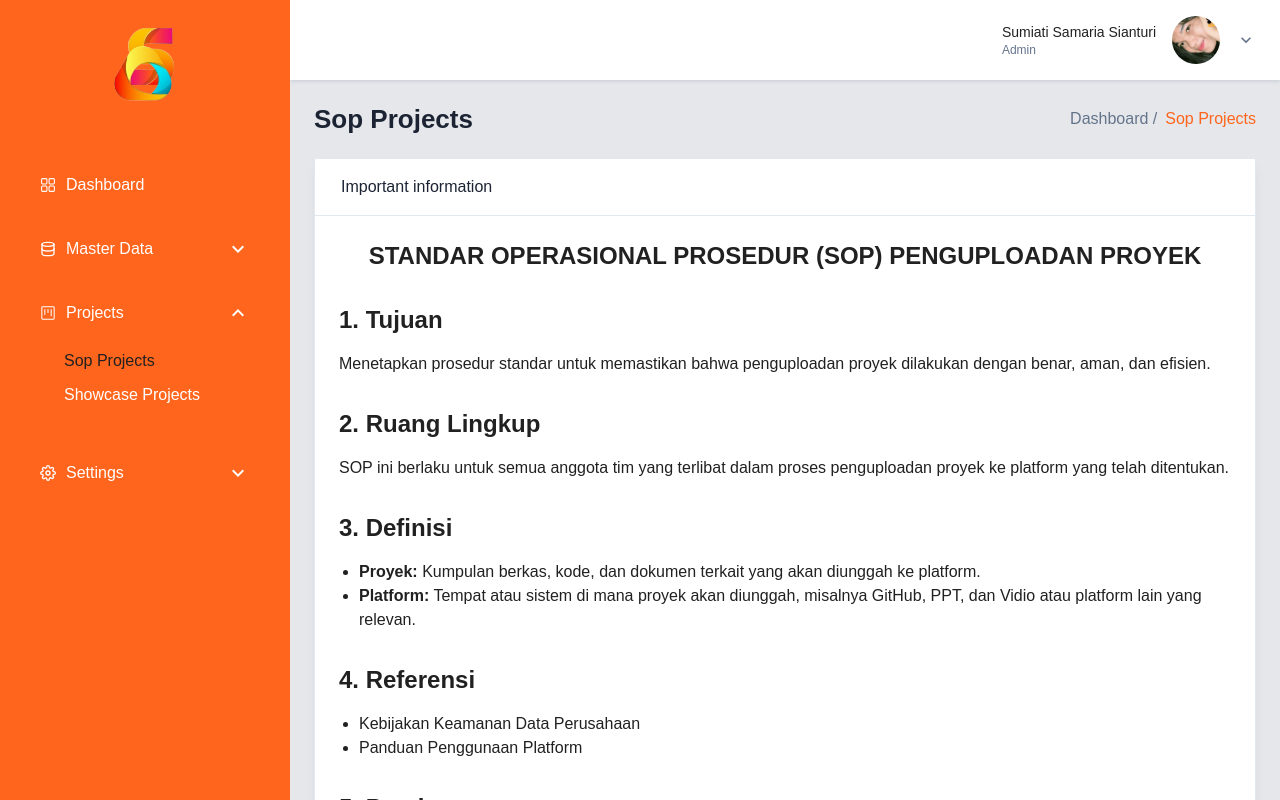
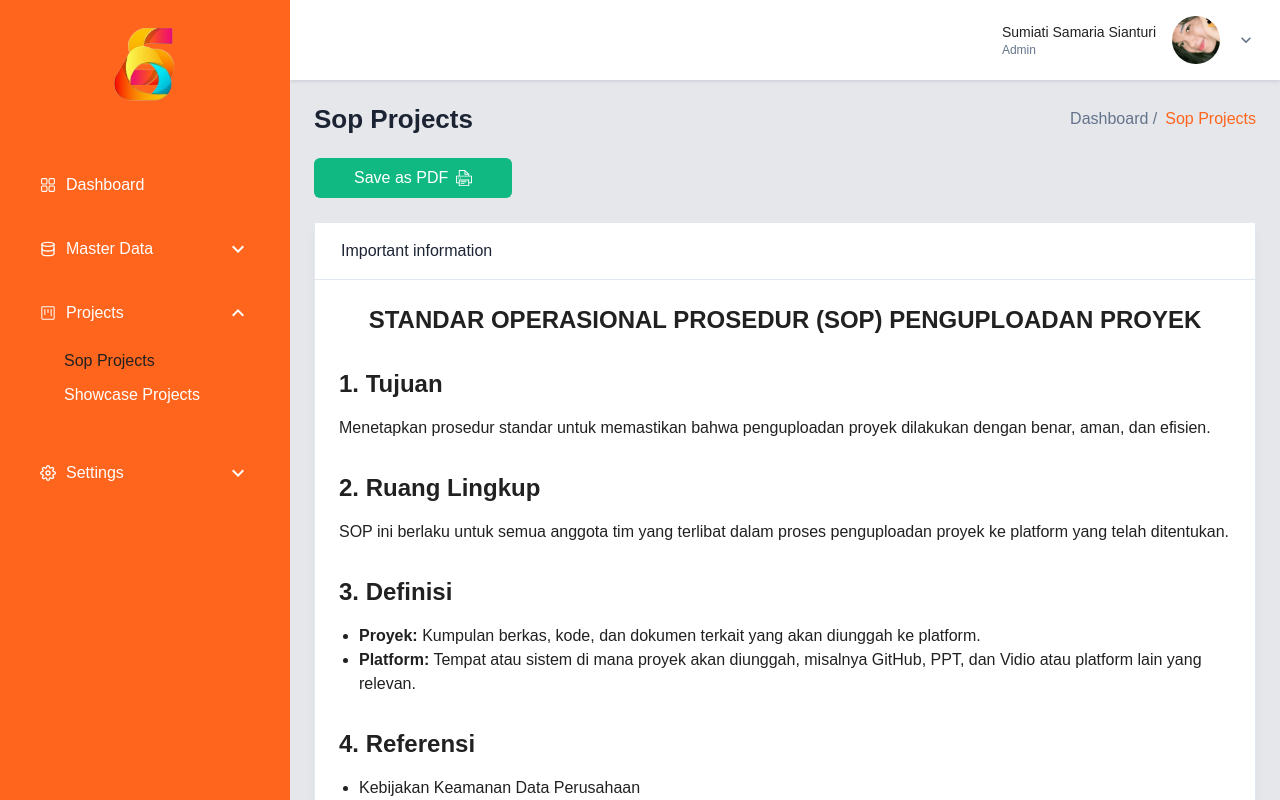
Before and after one commit to berthutapea/showspot, a React (Vite) app in the folder Frontend/: page /admin/sop-projects in a window 1280 px wide. Built offline with nearby package versions, Linux system fonts and the light colour scheme.

Commit message:
feature: feat: save-as-pdf

```diff
--- a/Frontend/src/pages/dashboard/admin/projects/sop-projects/index.jsx
+++ b/Frontend/src/pages/dashboard/admin/projects/sop-projects/index.jsx
@@ -1,14 +1,24 @@
-// src/pages/sop/SopProjects.js
 import React from 'react';
 import Layout from '../../../../../layout';
 import Breadcrumb from '../../../../../components/breadcrumb';
 import SOP from '../../../../../components/sop';
+import { TfiPrinter } from 'react-icons/tfi';
+import OneButton from '../../../../../components/buttons/one-button';
+import { Link } from 'react-router-dom';
 
 const SopProjects = () => {
   return (
     <Layout>
       <Breadcrumb pageName="Sop Projects" />
-      <div className="sm:grid-cols-2">
+      <Link to="/admin/sop-projects">
+        <OneButton>
+          <span>Save as PDF</span>
+          <span>
+            <TfiPrinter />
+          </span>
+        </OneButton>
+      </Link>
+      <div className="sm:grid-cols-2 mt-6">
         <div className="flex flex-col gap-9">
           <div className="rounded-sm border border-stroke bg-white shadow-default dark:border-strokedark dark:bg-boxdark">
             <div className="border-b border-stroke py-4 px-6.5 dark:border-strokedark">
```
